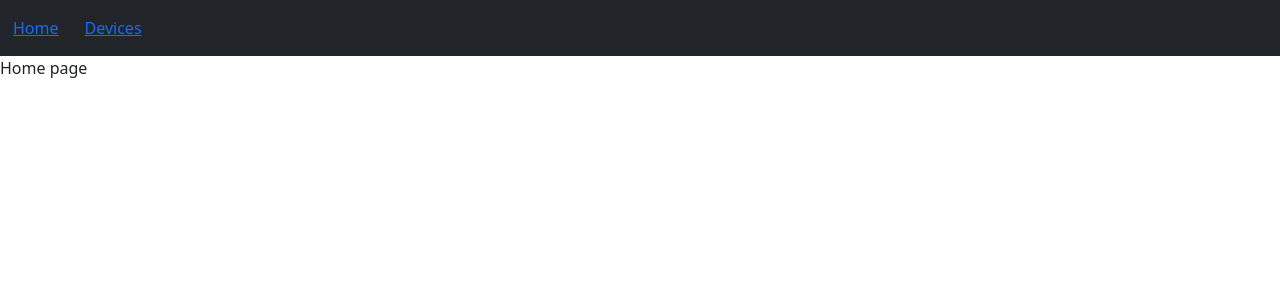
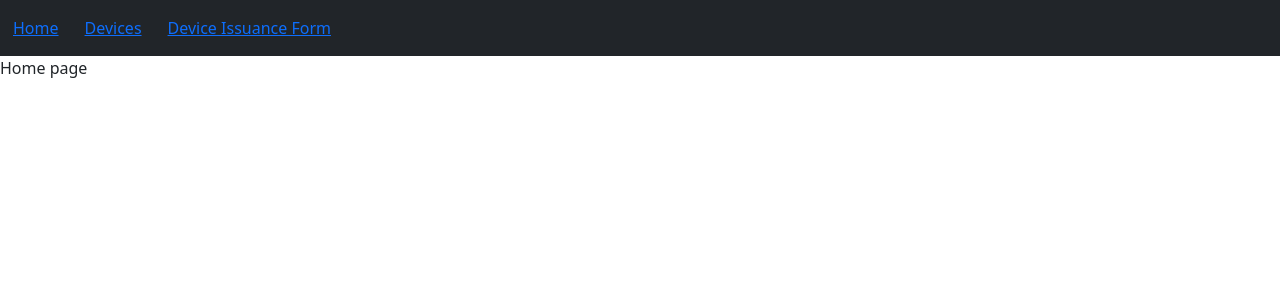
Before and after one commit to Joel6677/mern-stack, a React (Vite) app in the folder issued-devices-frontend/: page / in a window 1280 px wide. Shown: the top 300 px of the page. Built offline with nearby package versions, Linux system fonts and the light colour scheme.

Commit message:
more navbar

```diff
--- a/issued-devices-frontend/src/App.jsx
+++ b/issued-devices-frontend/src/App.jsx
@@ -55,6 +55,7 @@ const App = (props) => {
       <Routes>
         <Route path="/device/:id" element={<Device device={device} />} />
         <Route path="/devices" element={<Devices devices={devices} />} />
+        <Route path="/deviceIssueForm" element={<DeviceIssueForm/>} />
         <Route path="/" element={<Home />} />
       </Routes>
 
--- a/issued-devices-frontend/src/components/NavBar/NavBar.jsx
+++ b/issued-devices-frontend/src/components/NavBar/NavBar.jsx
@@ -22,6 +22,9 @@ const NavBar = () => {
             <Nav.Link href="#notes" as="span">
               <Link style={padding} to="/devices">Devices</Link>
             </Nav.Link>
+            <Nav.Link href="#notes" as="span">
+              <Link style={padding} to="/deviceIssueForm">Device Issuance Form</Link>
+            </Nav.Link>
           </Nav>
         </Navbar.Collapse>
       </Navbar>
--- a/issued-devices-frontend/src/main.jsx
+++ b/issued-devices-frontend/src/main.jsx
@@ -37,7 +37,7 @@ const devices = [
   }
 ]
 
-const recipients= [
+const recipients = [
   {
     id: 1,
     name: "Jaakko",
```
